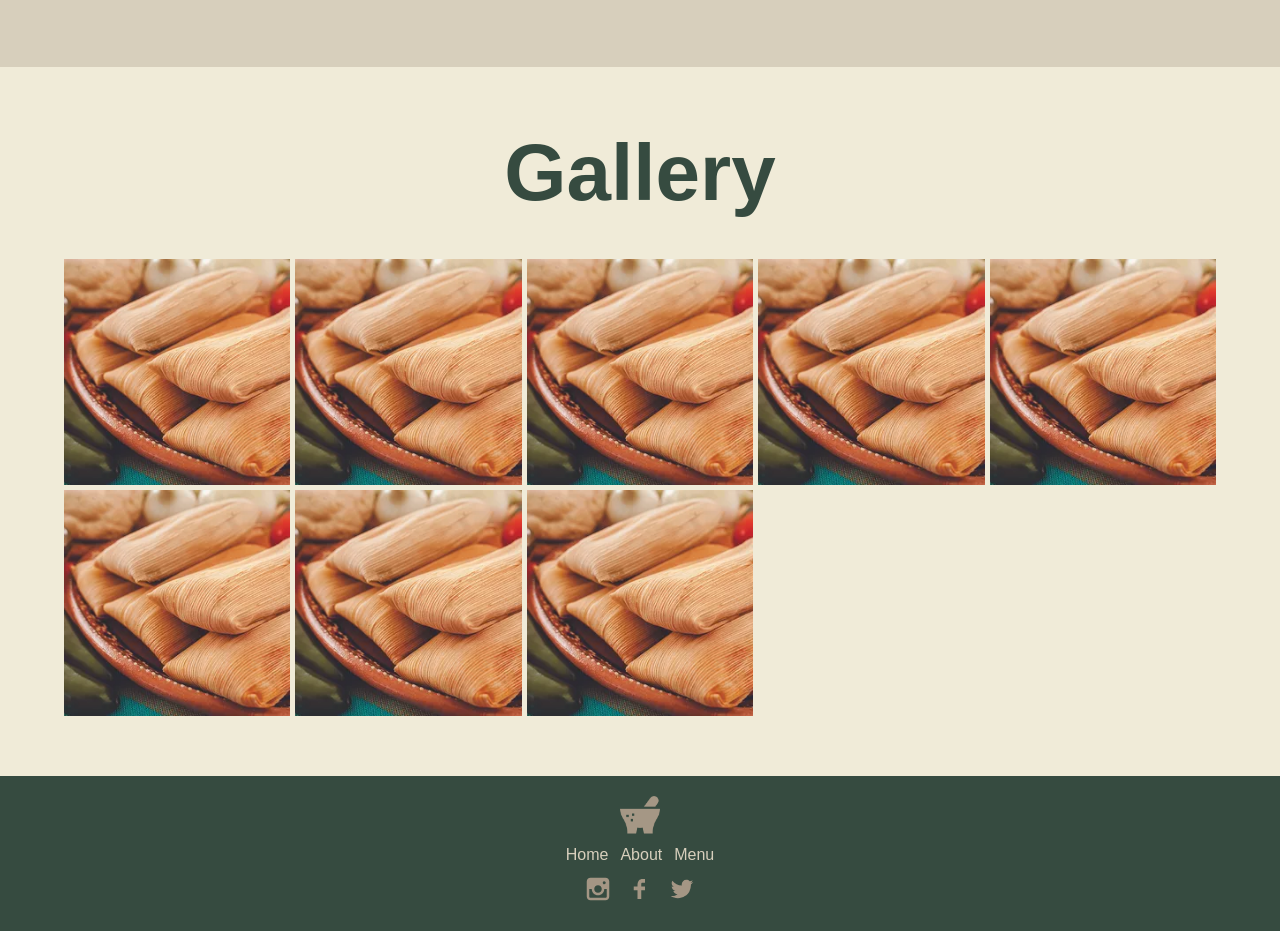
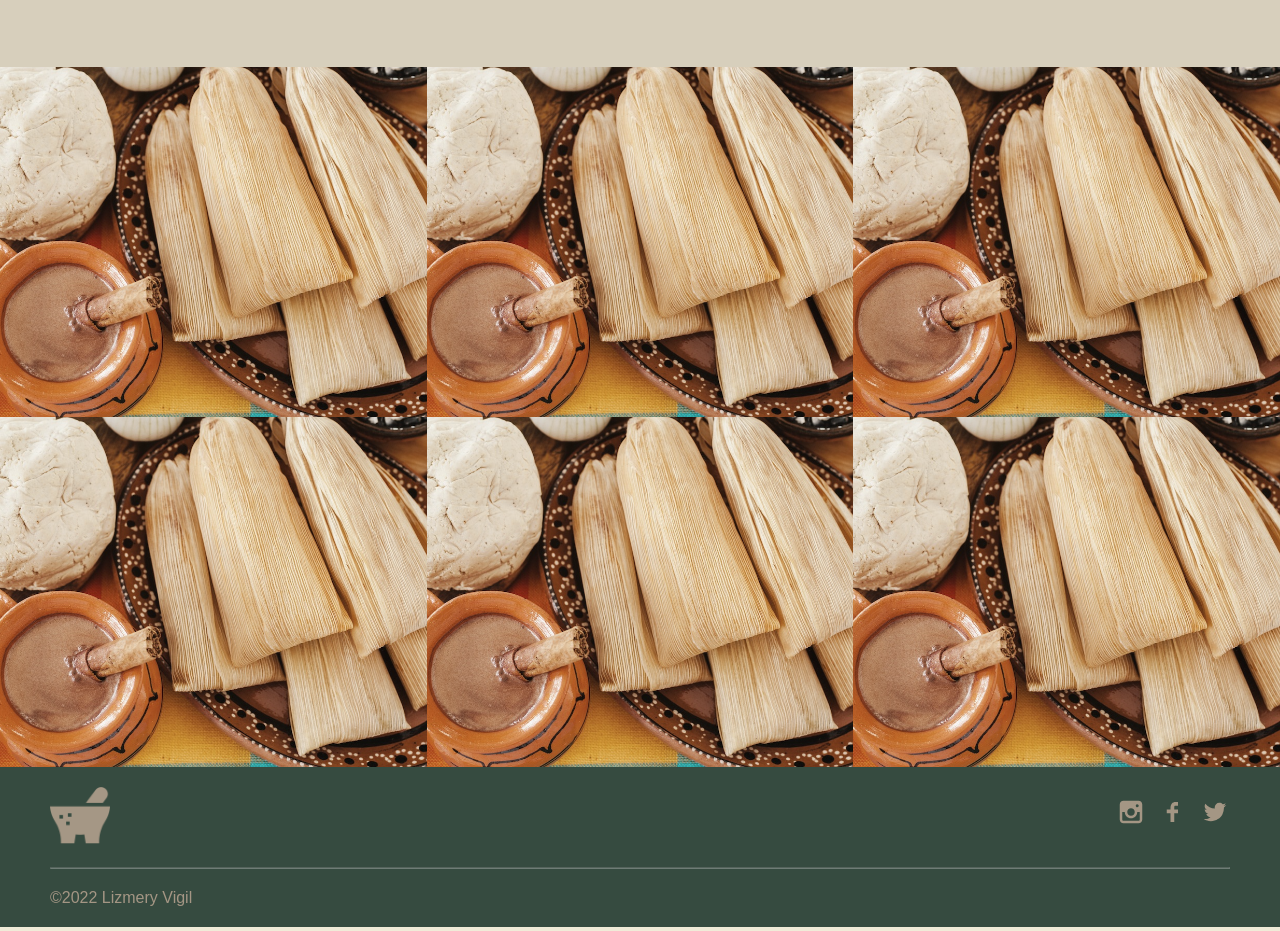
Before and after one commit to lizmery/tamales-web, a React (Create React App) app: page /about in a window 1280 px wide. Shown: the part 1560-2491 px from the top of the page. Built offline with nearby package versions, Linux system fonts and the light colour scheme.

Commit message:
Update Footer

```diff
--- a/src/components/About/About.css
+++ b/src/components/About/About.css
@@ -243,32 +243,24 @@ section {
 /* TESTIMONIALS END */
 
 /* GALLERY START */
-.gallery {
-    width: 100%;
-    padding: 5rem 2rem;
-}
 
-@media screen and (min-width: 1080px) {
-    .gallery {
-        padding: 6rem 5%;
-    }
-}
 
 .gallery-container {
-    margin-top: 4rem;
     width: 100%;
     grid-template-columns: repeat(auto-fit, minmax(20rem, 1fr));
-    gap: .5rem;
+
 }
 
 @media screen and (min-width: 990px) {
     .gallery-container {
-        grid-template-columns: repeat(auto-fit, minmax(22rem, 1fr));
+        grid-template-columns: repeat(auto-fit, minmax(40rem, 1fr));
     }
 }
 
 .gallery-item img {
-    transition: .5s;
+    min-height: 350px;
+    object-fit: cover;
+    filter: grayscale(.3);
 }
 
 .gallery-item {
--- a/src/components/About/aboutItems/Gallery.jsx
+++ b/src/components/About/aboutItems/Gallery.jsx
@@ -3,8 +3,8 @@ import galleryData from './galleryData';
 
 const Gallery = () => {
     return (
-        <section className="gallery">
-            <h1 className="heading">Gallery</h1>
+
+
             <div className="gallery-container grid">
                 {galleryData.map((item) => (
                     <div key={item.id} className="gallery-item">
@@ -12,7 +12,7 @@ const Gallery = () => {
                     </div>
                 ))}
             </div>
-        </section>
+
     )
 }
 
--- a/src/components/About/aboutItems/galleryData.js
+++ b/src/components/About/aboutItems/galleryData.js
@@ -1,4 +1,5 @@
-import tamales from '../../../assets/tamales2.webp';
+import tamales from '../../../assets/tamales4.jpeg';
+
 
 const galleryData = [
     {
@@ -31,16 +32,7 @@ const galleryData = [
         img: tamales,
         alt: 'tamales'
     },
-    {
-        id: 7,
-        img: tamales,
-        alt: 'tamales'
-    },
-    {
-        id: 8,
-        img: tamales,
-        alt: 'tamales'
-    }
+
 ];
 
 export default galleryData;
--- a/src/components/Footer/Footer.css
+++ b/src/components/Footer/Footer.css
@@ -1,17 +1,19 @@
 .footer {
     width: 100%;
     background-color: var(--green);
-    display: flex;
-    flex-direction: column;
-    justify-content: center;
-    align-items: center;
     padding: 2rem 5rem;
     margin-top: 0;
 }
 
+.footer-content {
+    display: flex;
+    justify-content: space-between;
+    margin-bottom: 2rem;
+}
+
 .footer-logo img {
-    height: 4rem;
-    width: 4rem;
+    height: 6rem;
+    width: 6rem;
 }
 
 .footer-items,
@@ -25,6 +27,7 @@
 
 .footer-items a {
     color: #D7CFBC;
+    letter-spacing: 1px;
 }
 
 .footer-items a:hover {
@@ -44,3 +47,14 @@
     transform: scale(1.2);
     cursor: pointer;
 }
+
+.line {
+    opacity: .3;
+}
+
+.copyright {
+    color: var(--brown);
+    font-size: 1.6rem;
+    font-weight: 100;
+    margin-top: 2rem;
+}
--- a/src/components/Footer/Footer.jsx
+++ b/src/components/Footer/Footer.jsx
@@ -7,35 +7,10 @@ import './Footer.css'
 const Footer = () => {
     return (
         <footer className="footer">
+            <div className="footer-content">
                 <NavLink exact to="/" className="footer-logo">
                     <img src={molcajete} alt="molcajete" className="" />
                 </NavLink>
-            <ul className="footer-items">
-                <li className="footer-item">
-                    <NavLink
-                        exact
-                        to="/"
-                    >
-                        Home
-                    </NavLink>
-                </li>
-                <li className="footer-item">
-                    <NavLink
-                        exact
-                        to="/about"
-                    >
-                        About
-                    </NavLink>
-                </li>
-                <li className="footer-item">
-                    <NavLink
-                        exact
-                        to="/menu"
-                    >
-                        Menu
-                    </NavLink>
-                </li>
-            </ul>
                 <ul className="social-media">
                     <li>
                         <TiSocialInstagram />
@@ -47,6 +22,9 @@ const Footer = () => {
                         <TiSocialTwitter />
                     </li>
                 </ul>
+            </div>
+            <hr className="line" />
+            <p className="copyright">&copy;2022 Lizmery Vigil</p>
         </footer>
     )
 }
--- a/src/components/Home/Home.css
+++ b/src/components/Home/Home.css
@@ -1,5 +1,5 @@
 .home {
-    padding: 0 4rem;
+    padding: 0 6rem;
     height: 100vh;
     display: flex;
     align-items: center;
@@ -34,7 +34,7 @@
     left: 0;
     width: 100%;
     height: 100vh;
-    background: rgba(0, 0, 0, .7);
+    background: radial-gradient(circle, rgba(0,0,0,.5) 0%, rgba(0,0,0,1) 100%);
     z-index: 1;
 }
 
```
Lines whose indentation alone changed are shown as unchanged.
